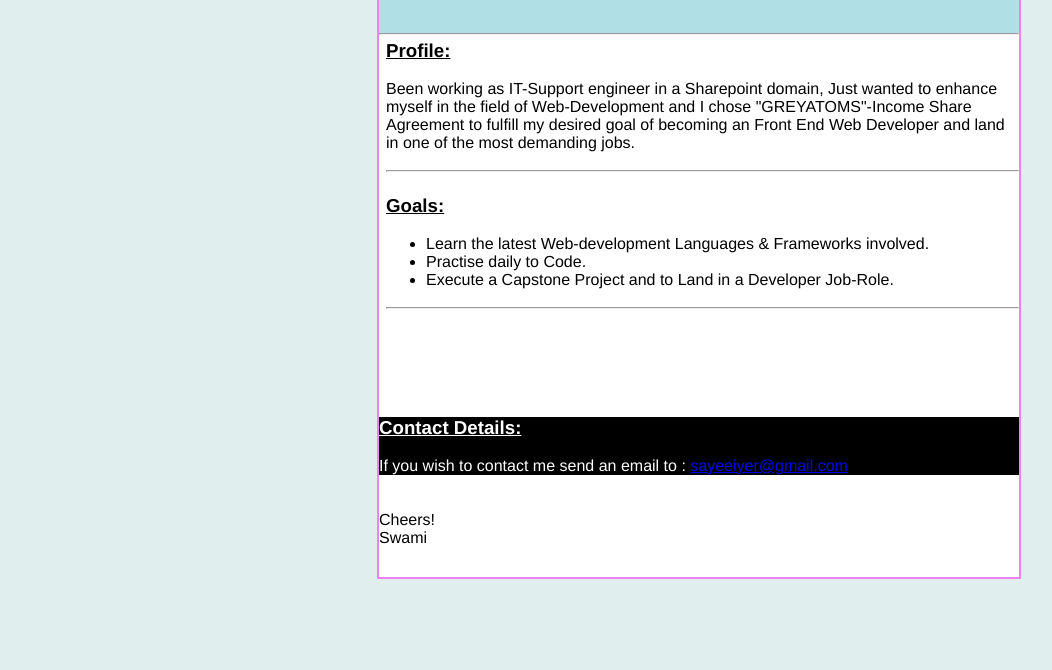
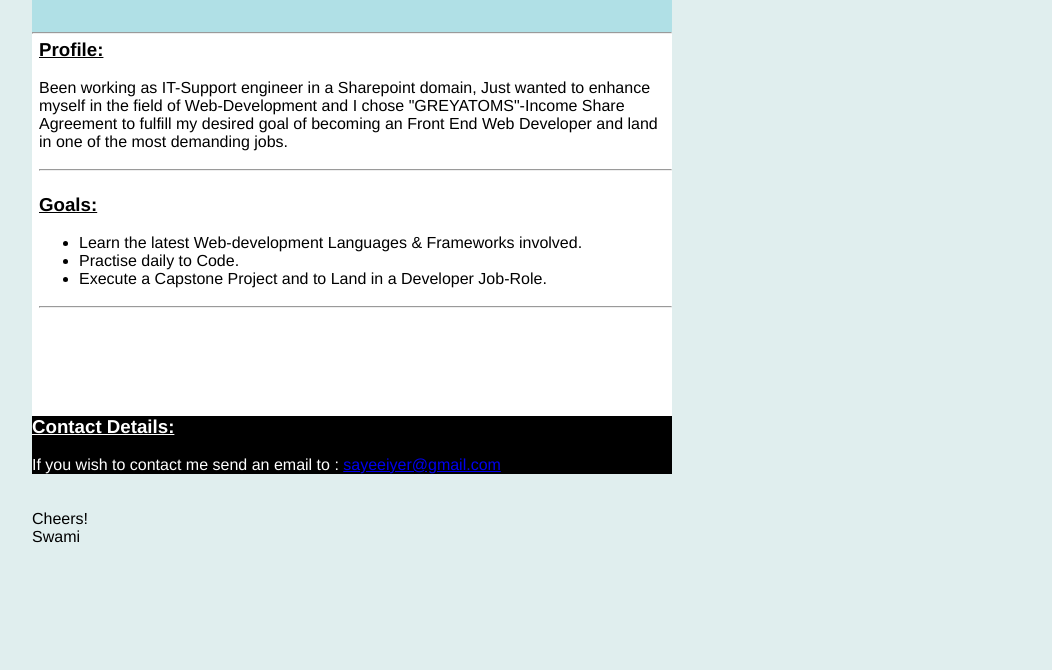
Before and after one commit to Swaminathan-0706/personal-portfolio-page, a plain HTML site: page index.html in a window 1280 px wide. Shown: the part 130-800 px from the top of the page, without its empty margins (23-1075 px from the left). Drawn offline with Linux system fonts and the light colour scheme.

Commit message:
Update style.css

```diff
--- a/style.css
+++ b/style.css
@@ -13,11 +13,11 @@ body{
 .profileBody {
     display: inline-block;
     background-color: white;
-    margin-top: 5px;
-    margin-left: 400px;
+    margin-top: 6px;
+    margin-left: 55px;
     width: 50%;
-    height: 700px;
-    border-style: double;
+    height: 590px;
+
     border-color:violet;
     border-width: 2px;
 }
```
